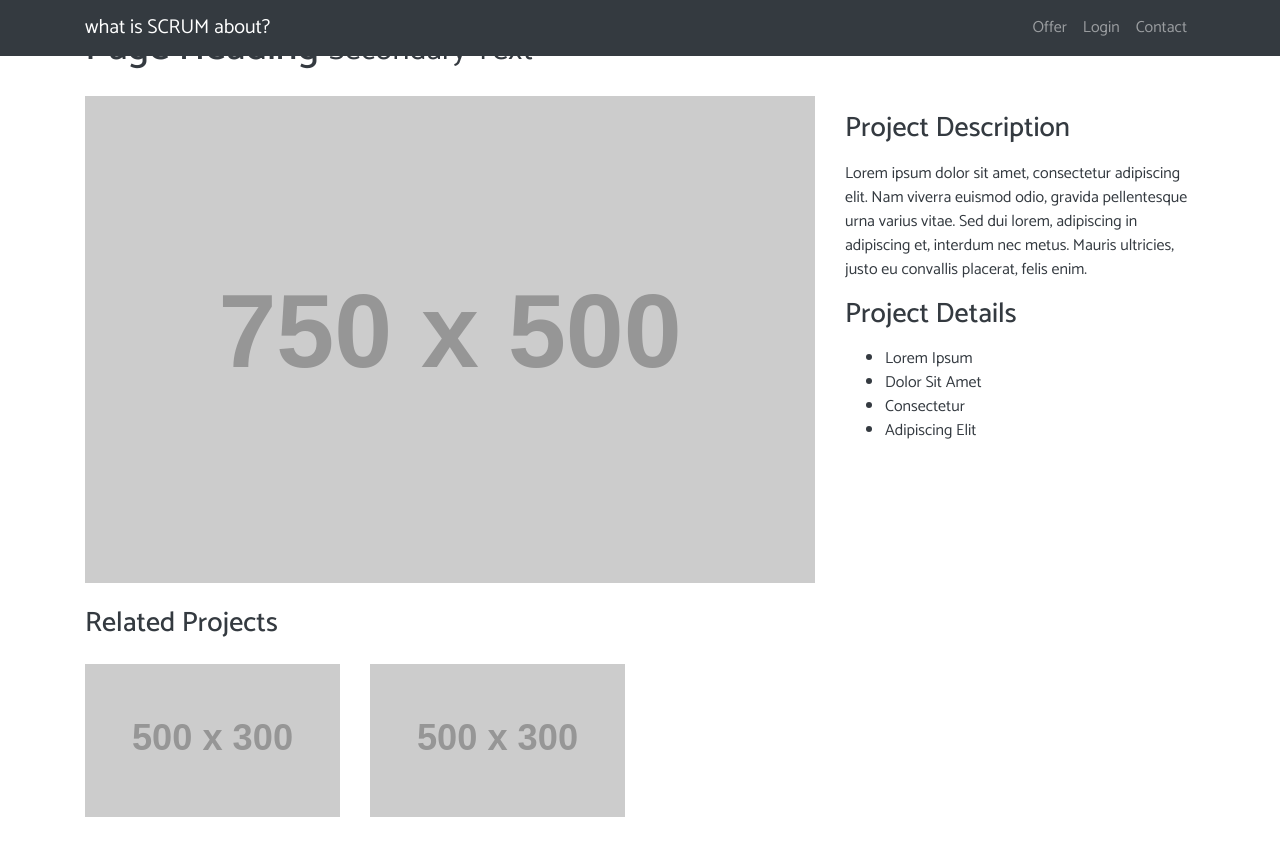
After one commit to annaweronica/agile-frameworks, a Django app: page /packages/ in a window 1280 px wide. The commit adds this page. Run offline with Django 3.2, Linux system fonts and the light colour scheme; grey boxes labelled with a size stand in for pictures from a placeholder-image service; some libraries are stand-ins or nearby versions.

Commit message:
customized admin, added views and urls for packages

```diff
--- a/agile/urls.py
+++ b/agile/urls.py
@@ -23,4 +23,5 @@ urlpatterns = [
     path('admin/', admin.site.urls),
     path('accounts/', include('allauth.urls')),
     path('', include('agile_app.urls')),
+    path('packages/', include('packages.urls')),
 ] + static(settings.MEDIA_URL, document_root=settings.MEDIA_ROOT)
--- a/agile_app/templates/agile_app/main_page.html
+++ b/agile_app/templates/agile_app/main_page.html
@@ -68,7 +68,7 @@
               <li class="text-muted"><span class="fa-li"><i class="fas fa-times"></i></span>Free Subdomain</li>
               <li class="text-muted"><span class="fa-li"><i class="fas fa-times"></i></span>Monthly Status Reports</li>
             </ul>
-            <a href="#" class="btn btn-block btn-secondary text-uppercase">Button</a>
+            <a href="#" class="btn btn-block btn-secondary text-uppercase">See more</a>
           </div>
         </div>
       </div>
@@ -88,7 +88,7 @@
               <li><span class="fa-li"><i class="fas fa-check"></i></span>Free Subdomain</li>
               <li class="text-muted"><span class="fa-li"><i class="fas fa-times"></i></span>Monthly Status Reports</li>
             </ul>
-            <a href="#" class="btn btn-block btn-secondary text-uppercase">Button</a>
+            <a href="#" class="btn btn-block btn-secondary text-uppercase">See more</a>
           </div>
         </div>
       </div>
@@ -108,7 +108,7 @@
               <li><span class="fa-li"><i class="fas fa-check"></i></span><strong>Unlimited</strong> Free Subdomains</li>
               <li><span class="fa-li"><i class="fas fa-check"></i></span>Monthly Status Reports</li>
             </ul>
-            <a href="#" class="btn btn-block btn-secondary text-uppercase">Button</a>
+            <a href="#" class="btn btn-block btn-secondary text-uppercase">Call me</a>
           </div>
         </div>
       </div>
--- /dev/null
+++ b/packages/templates/packages/packages.html
@@ -0,0 +1,64 @@
+{% extends "base.html" %}
+{% load static %}
+
+    {% block header %}
+
+    <header>
+
+    </header>
+    {% endblock %}
+
+    {% block offer %}
+    <!-- Page Content -->
+        <div class="container">
+
+        <!-- Portfolio Item Heading -->
+        <h1 class="my-4">Page Heading
+            <small>Secondary Text</small>
+        </h1>
+
+        <!-- Portfolio Item Row -->
+        <div class="row">
+
+            <div class="col-md-8">
+            <img class="img-fluid" src="http://placehold.it/750x500" alt="">
+            </div>
+
+            <div class="col-md-4">
+            <h3 class="my-3">Project Description</h3>
+            <p>Lorem ipsum dolor sit amet, consectetur adipiscing elit. Nam viverra euismod odio, gravida pellentesque urna varius vitae. Sed dui lorem, adipiscing in adipiscing et, interdum nec metus. Mauris ultricies, justo eu convallis placerat, felis enim.</p>
+            <h3 class="my-3">Project Details</h3>
+            <ul>
+                <li>Lorem Ipsum</li>
+                <li>Dolor Sit Amet</li>
+                <li>Consectetur</li>
+                <li>Adipiscing Elit</li>
+            </ul>
+            </div>
+
+        </div>
+        <!-- /.row -->
+
+        <!-- Related Projects Row -->
+        <h3 class="my-4">Related Projects</h3>
+
+        <div class="row">
+
+            <div class="col-md-3 col-sm-6 mb-4">
+            <a href="#">
+                    <img class="img-fluid" src="http://placehold.it/500x300" alt="">
+                </a>
+            </div>
+
+            <div class="col-md-3 col-sm-6 mb-4">
+            <a href="#">
+                    <img class="img-fluid" src="http://placehold.it/500x300" alt="">
+                </a>
+            </div>
+
+        </div>
+        <!-- /.row -->
+
+        </div>
+        <!-- /.container -->
+    {% endblock %}
--- /dev/null
+++ b/packages/urls.py
@@ -0,0 +1,7 @@
+from django.urls import path
+from . import views
+
+
+urlpatterns = [
+    path('', views.get_packages, name='get_packages'),
+]
--- a/packages/views.py
+++ b/packages/views.py
@@ -1,3 +1,15 @@
 from django.shortcuts import render
+from .models import Package
 
-# Create your views here.
+
+def get_packages(request):
+    """ A view to show the packages """
+
+    packages = Package.objects.all()
+
+
+    context = {
+        'packages': packages,
+    }
+
+    return render(request, 'packages/packages.html', context)
```
Also changed, not shown: packages/admin.py (+15 -1 lines), db.sqlite3.
